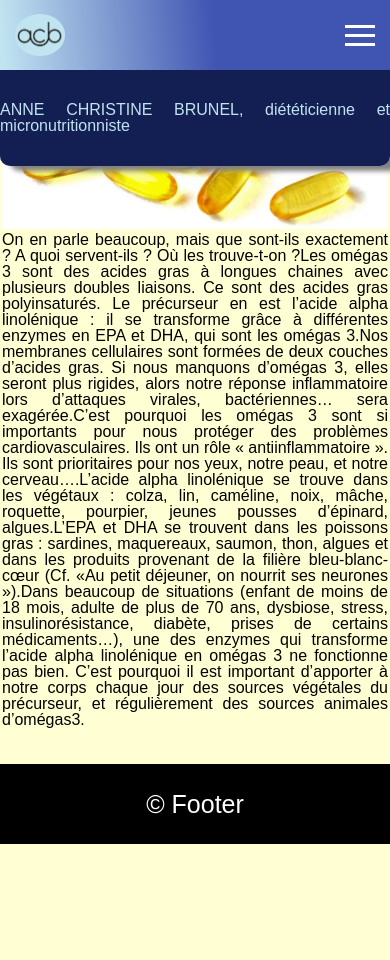
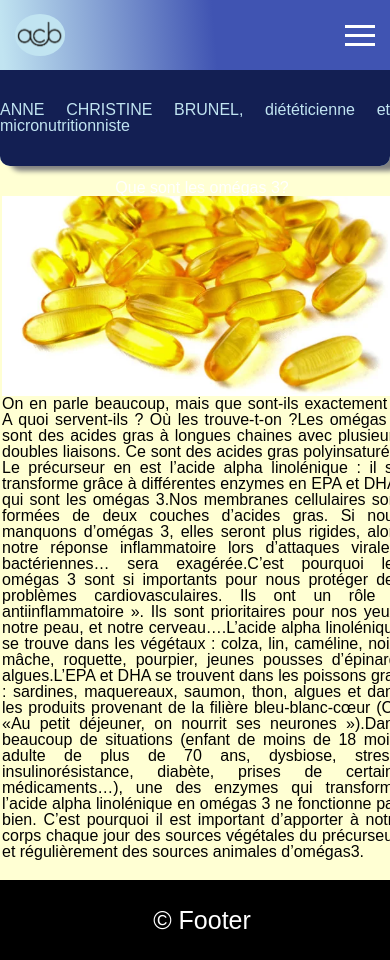
Before and after one commit to Ben43200/brunel-vite, a React (Vite) app: page /blog in a window 390 px wide. Before the commit the page ends 844 px from the top, so only its background shows below. Built offline with nearby package versions, Linux system fonts and the light colour scheme.

Commit message:
ajout blog photo centrée ok  correaction main home-container et main-blog-container margin auto tablet

```diff
--- a/src/pages/blog/Blog.jsx
+++ b/src/pages/blog/Blog.jsx
@@ -1,14 +1,14 @@
 import { BLOGDATAS } from "../../assets/BlogData.jsx"
-
+import "./blog.scss"
 
 const Blog = () =>{
 
     return(
-        <main>
+        <main className="main-blog-container">
         {BLOGDATAS.map((blogdata, index) =>
-        <div key={index}>
+        <div className="blog-container" key={index}>
             <h1>{blogdata.name}</h1>
-            <img src={blogdata.image} alt={`${blogdata.alt}`} width="200"/>
+            <img className="blog-data-img" src={blogdata.image} alt={`${blogdata.alt}`} />
             <p>{blogdata.text}</p>
         </div>
         )}
--- /dev/null
+++ b/src/pages/blog/blog.scss
@@ -0,0 +1,21 @@
+@import "../../css/mixinsandfunctions.scss";
+
+.blog-container{
+    display: grid;
+    justify-items: center;
+    margin-top:10rem;
+    @include media(tablet){
+        margin-top:auto
+    }
+}
+.blog-container > div > h1{
+
+    color:black;
+    font-size: 2rem;
+}
+
+.blog-data-img{
+    width: 400px;
+    display: flex;
+    justify-content: center;
+}
--- a/src/pages/home/home.scss
+++ b/src/pages/home/home.scss
@@ -27,7 +27,7 @@ img{
     // background-size: contain;
     background-size: cover;
     background-position: center top;
-margin-top:0;
+margin-top:auto;
 
     }
 }
```
